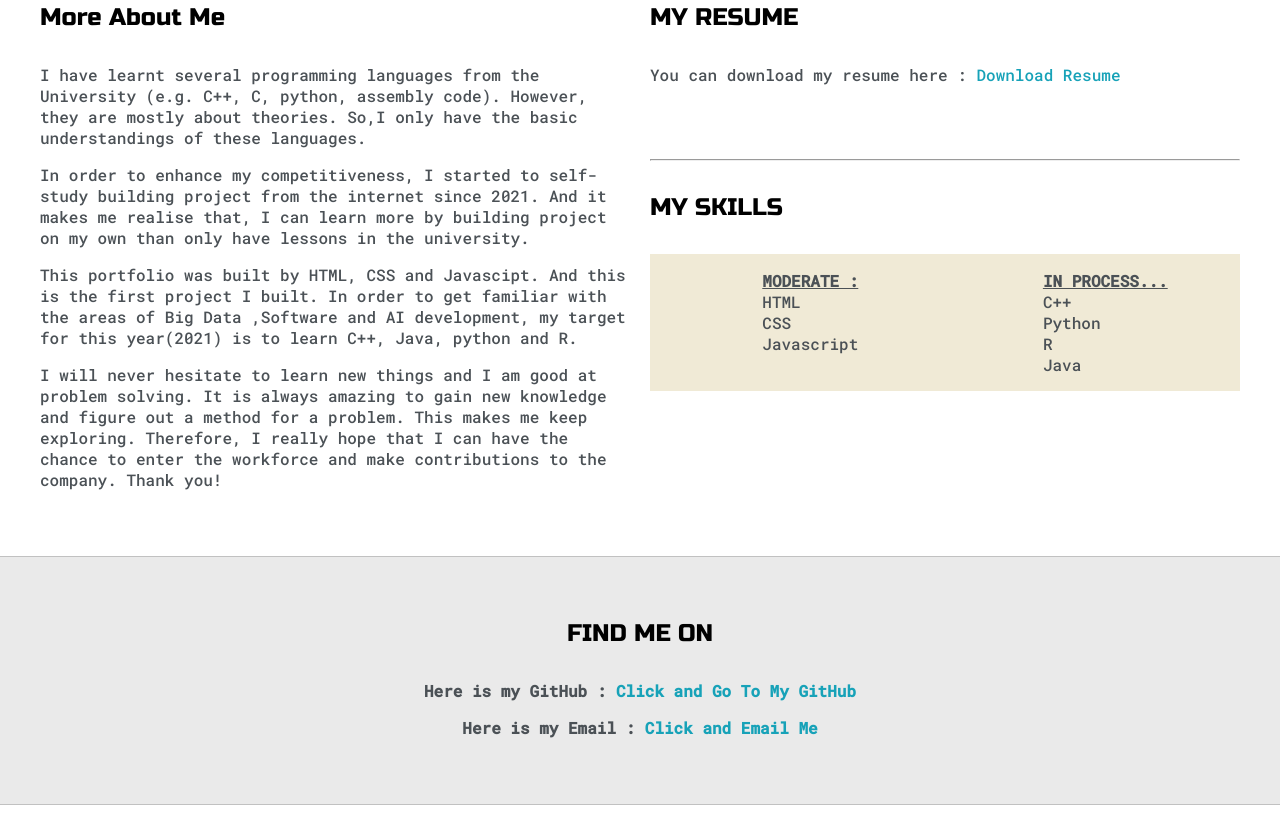
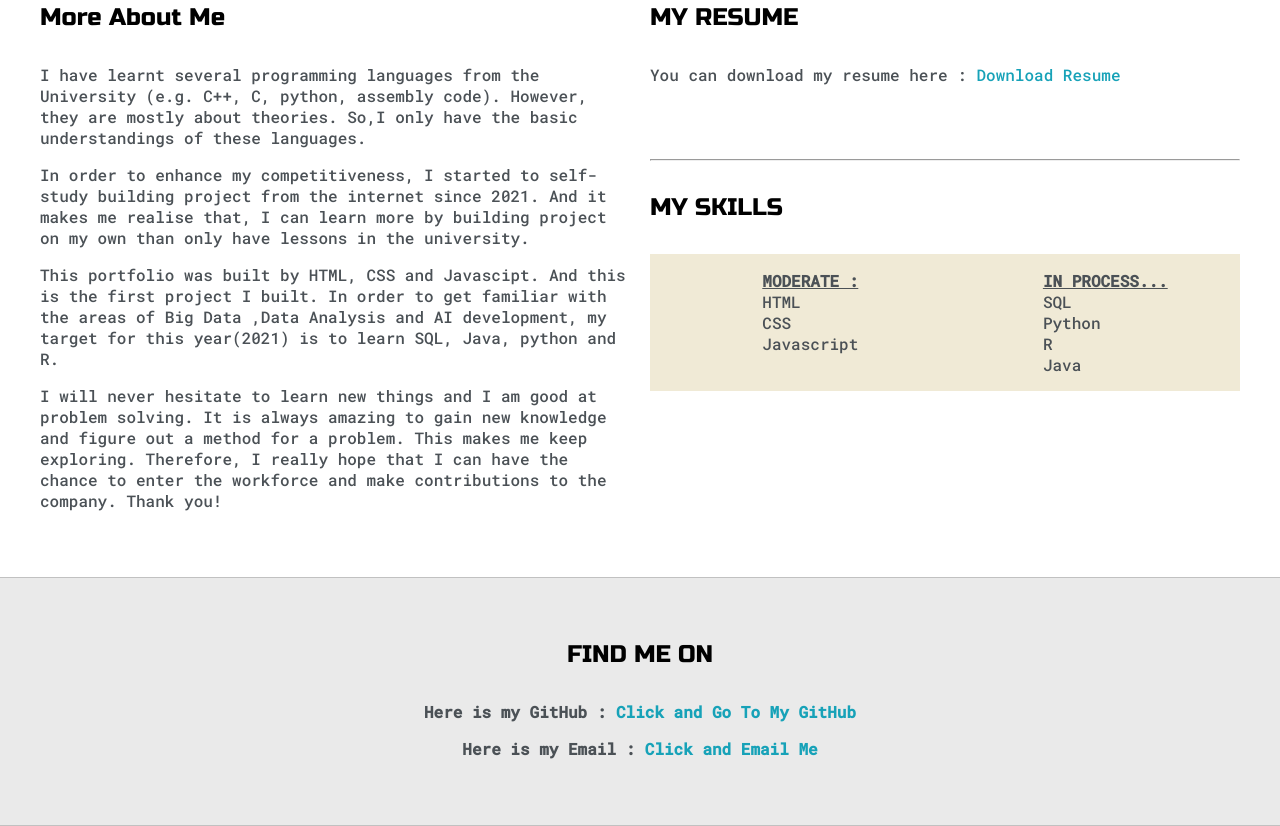
Before and after one commit to mauyin/mauyin.github.io, a plain HTML site: page index.html in a window 1280 px wide. Shown: the part 839-1665 px from the top of the page. Before the commit the page ends 1644 px from the top, so only its background shows below. Drawn offline with Linux system fonts and the light colour scheme.

Commit message:
Update index.html

```diff
--- a/index.html
+++ b/index.html
@@ -97,8 +97,8 @@
             <p>
               This portfolio was built by HTML, CSS and Javascipt. And this is
               the first project I built. In order to get familiar with the areas
-              of Big Data ,Software and AI development, my target for this
-              year(2021) is to learn C++, Java, python and R.
+              of Big Data ,Data Analysis and AI development, my target for this
+              year(2021) is to learn SQL, Java, python and R.
             </p>
 
             <p>
@@ -136,7 +136,7 @@
                   <li style="text-decoration: underline; font-weight: 700">
                     IN PROCESS...
                   </li>
-                  <li>C++</li>
+                  <li>SQL</li>
                   <li>Python</li>
                   <li>R</li>
                   <li>Java</li>
```
